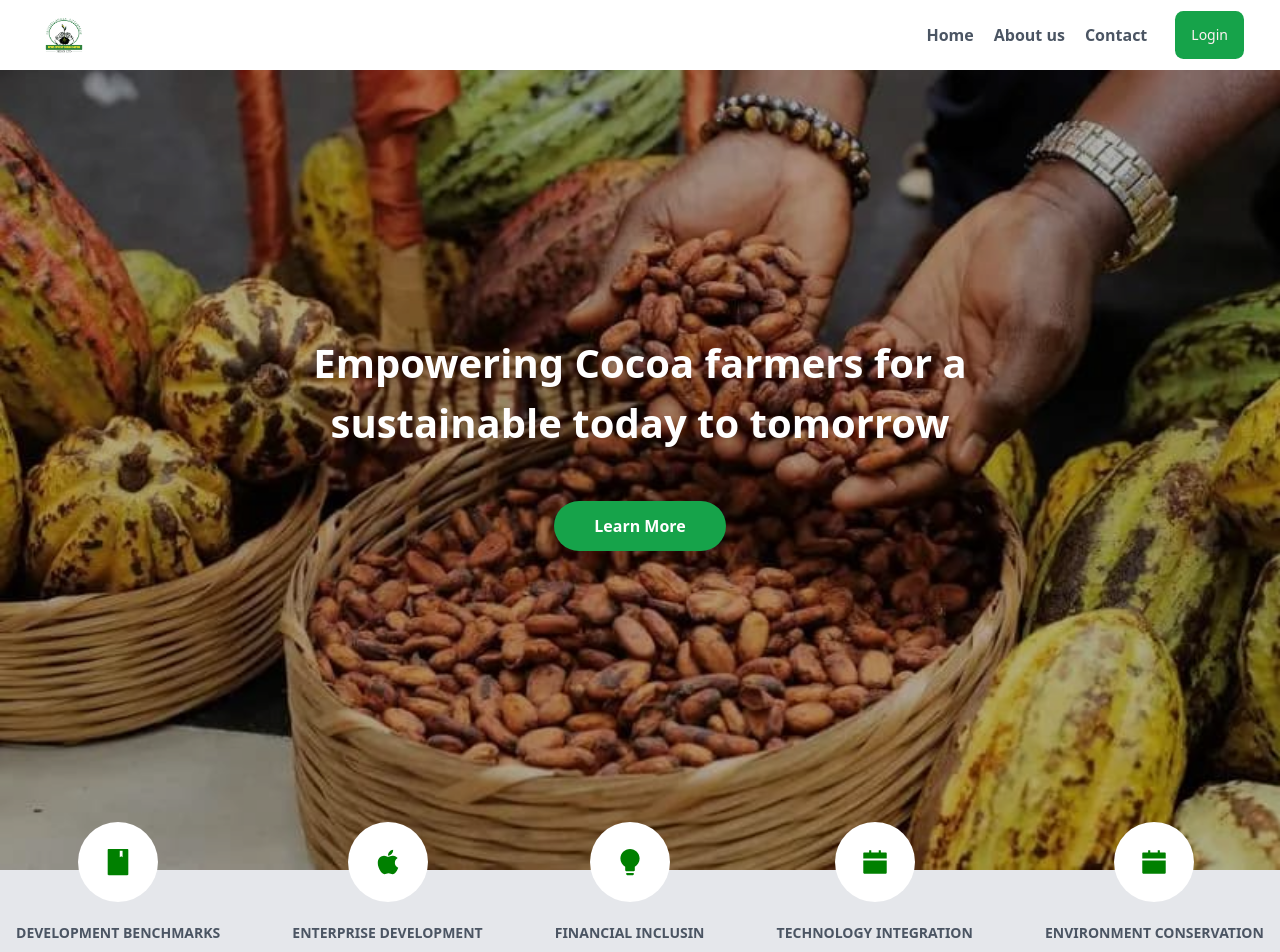
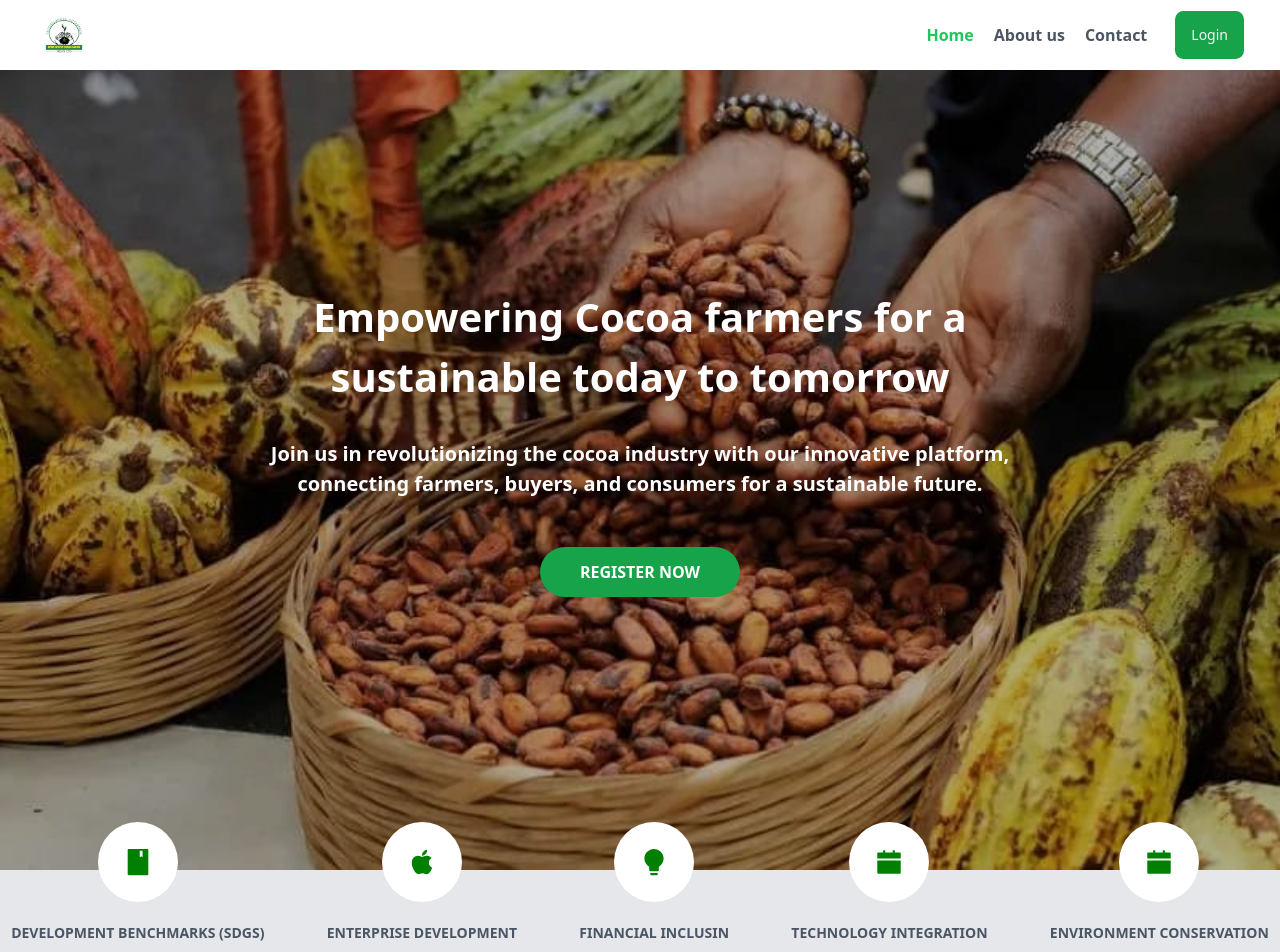
Before and after one commit to opeCre8tivia/TDD-PEDOI, a Next.js app: page / in a window 1280 px wide. Shown: the top 952 px of the page. Built offline with nearby package versions, Linux system fonts and the light colour scheme.

Commit message:
fix:contnet

```diff
--- a/components/CircleList/index.tsx
+++ b/components/CircleList/index.tsx
@@ -13,7 +13,7 @@ const CircleList = () => {
 
   const _list = [
     {
-      title: "Development Benchmarks",
+      title: "Development Benchmarks (SDGs)",
       icon: <AiFillBook color="green" size={30} />,
     },
     {
--- a/components/Footer/index.tsx
+++ b/components/Footer/index.tsx
@@ -40,10 +40,10 @@ const Footer = () => {
             Email: info@pedoiltd.org
           </span>
           <span className="text-green-100 text-sm">
-            Phone: +256 700 000 000
+            Phone: +256 757 347 775
           </span>
           <span className="text-green-100 text-sm">
-            Kampala, Uganda
+            Soroti City, Uganda
           </span>
         </div>
       </div>
--- a/components/Hero/index.tsx
+++ b/components/Hero/index.tsx
@@ -2,6 +2,7 @@
 
 import React from "react";
 import BlockButton from "../BlockButton";
+import Link from "next/link";
 
 const Hero = () => {
   return (
@@ -10,12 +11,17 @@ const Hero = () => {
         <div className=" w-[90%] md:w-[60%] mb-8 text-[25px] md:text-[40px] font-extrabold  text-white text-center">
            Empowering Cocoa farmers for a sustainable today to tomorrow
         </div>
+        <div className="w-[90%] md:w-[60%] mb-8 text-[16px] md:text-[20px] font-semibold text-white text-center">
+          Join us in revolutionizing the cocoa industry with our innovative platform, connecting farmers, buyers, and consumers for a sustainable future.
+        </div>
         {/* two btn container */}
         <div className="w-full h-auto flex  flex-wrap justify-center gap-4 items-center ">
-          <BlockButton
-            onClick={() => console.log("cliq")}
-            title="Learn More"
+          <Link href={"/app/register"}>
+            <BlockButton
+            onClick={() => {}}
+            title="REGISTER NOW"
           />
+          </Link>
           {/* <BlockButton
             onClick={() => console.log("cliq")}
             title="LEARN MORE"
--- a/components/Menu/index.tsx
+++ b/components/Menu/index.tsx
@@ -5,6 +5,7 @@ import Link from "next/link";
 import { Sheet, SheetContent, SheetTrigger } from "@/components/ui/sheet";
 import { AiOutlineMenu } from "react-icons/ai";
 import { Button } from "../ui/button";
+import { usePathname } from "next/navigation";
 
 interface MenuItem {
   id: number;
@@ -14,6 +15,7 @@ interface MenuItem {
 
 const Menu = () => {
   const [open, setOpen] = useState(false);
+  const pathname = usePathname();
   const _menu: Array<MenuItem> = [
     { id: 1, title: "Home", href: "/" },
     { id: 2, title: "About us", href: "/about" },
@@ -27,7 +29,7 @@ const Menu = () => {
           <Link
             key={item.id}
             href={item.href}
-            className="text-[16px] font-semibold text-gray-600 text-center hover:text-green-300"
+            className={`text-[16px] font-semibold text-center hover:text-green-300 ${pathname === item.href ? "text-green-500" : "text-gray-600"}`}
           >
             {item.title}
           </Link>
@@ -50,7 +52,7 @@ const Menu = () => {
                 <Link
                   key={item.id}
                   href={item.href}
-                  className="text-lg font-semibold text-gray-700 hover:text-primary py-2"
+                  className={`text-lg font-semibold py-2 hover:text-primary ${pathname === item.href ? "text-green-500" : "text-gray-700"}`}
                   onClick={() => setOpen(false)}
                 >
                   {item.title}
@@ -59,10 +61,10 @@ const Menu = () => {
             </nav>
             <div className="w-full px-2">
               <Link href={"/app/login"}>
-             <Button style={{width:"100%"}}>
-              Login
-             </Button>
-            </Link>
+                <Button style={{ width: "100%" }}>
+                  Login
+                </Button>
+              </Link>
             </div>
           </SheetContent>
         </Sheet>
```
